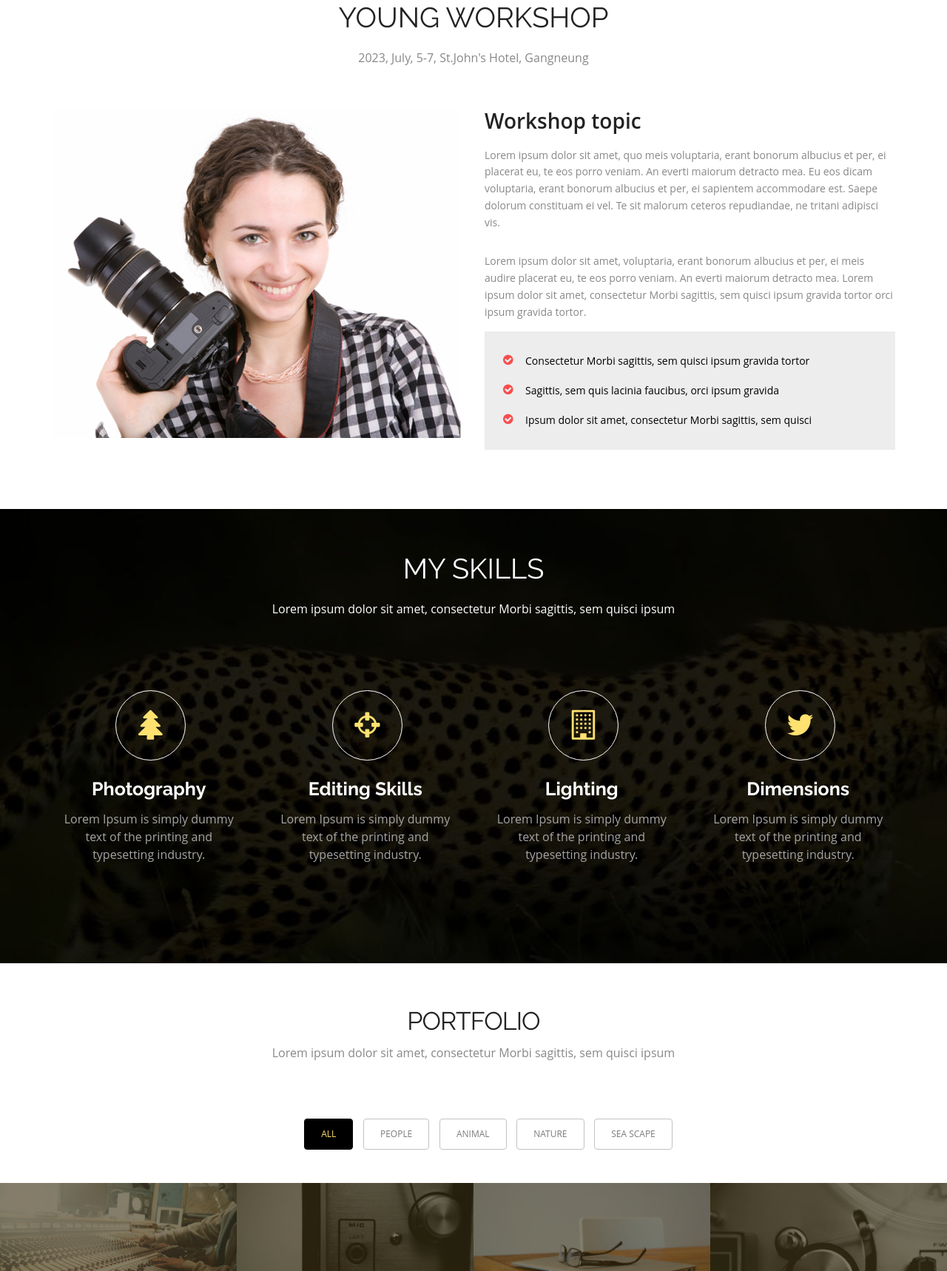
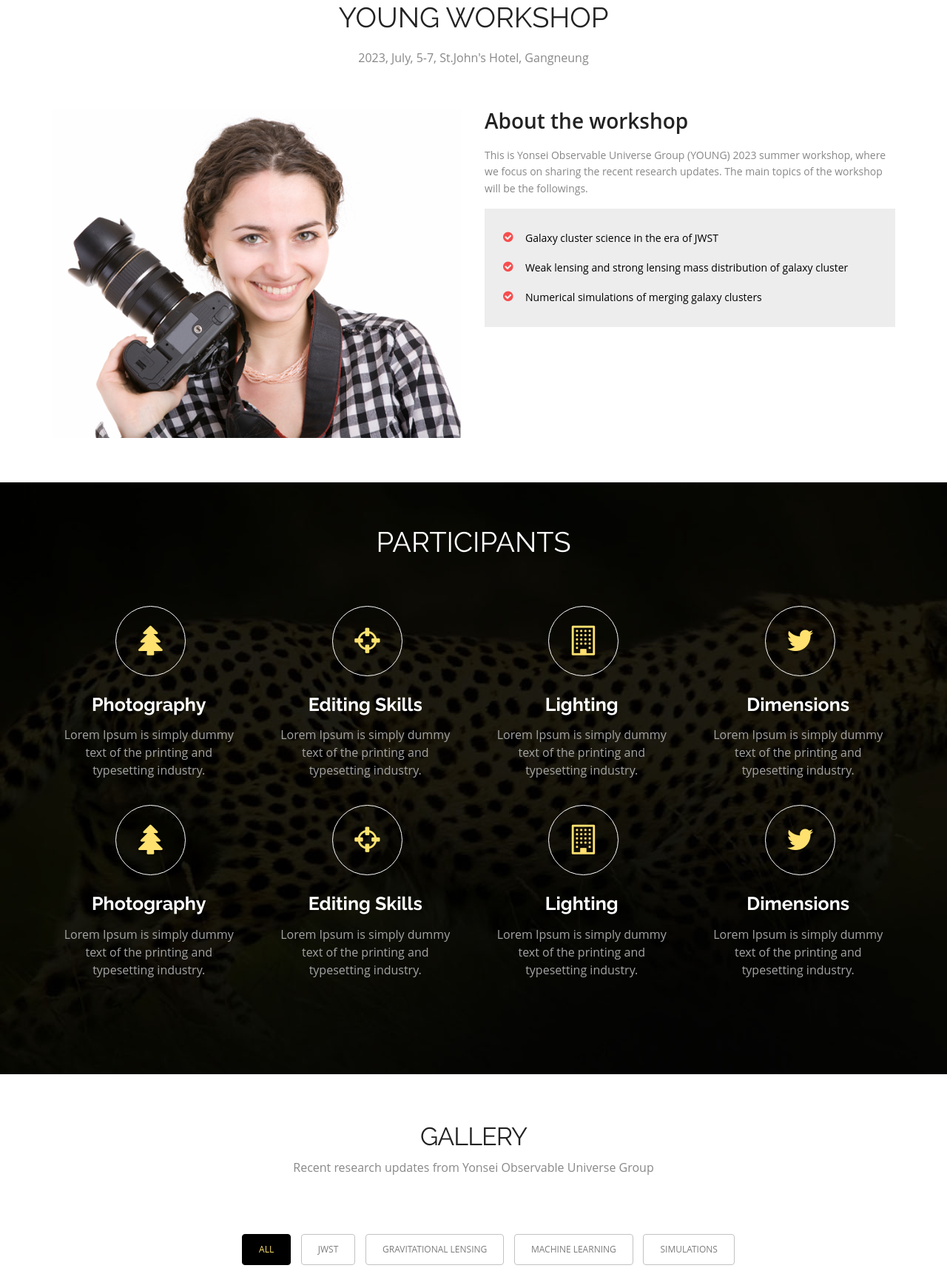
Before and after one commit to EunmoAhn/2023_Summer_YOUNG_workshop, a plain HTML site: page index.html in a window 1280 px wide. Shown: the part 670-2388 px from the top of the page at 74% size. Drawn offline with Linux system fonts and the light colour scheme.

Commit message:
Update index.html

```diff
--- a/index.html
+++ b/index.html
@@ -81,16 +81,13 @@
  <div class="row">
       <div class="col-md-6"> <img class="img-responsive" src="img/about1.png" align=""> </div>
       <div class="col-md-6">
-        <h3>Workshop topic</h3>
-        <p>Lorem ipsum dolor sit amet, quo meis voluptaria, erant bonorum albucius et per, ei placerat eu, te eos porro veniam. An everti maiorum detracto mea. Eu eos dicam voluptaria, erant bonorum albucius et per, ei sapientem accommodare est. Saepe dolorum constituam ei vel. Te sit malorum ceteros repudiandae, ne tritani adipisci vis.</p>
-
-        <p>Lorem ipsum dolor sit amet, voluptaria, erant bonorum albucius et per, ei meis audire placerat eu, te eos porro veniam. An everti maiorum detracto mea. Lorem ipsum dolor sit amet, consectetur Morbi sagittis, sem quisci ipsum gravida tortor orci ipsum gravida tortor.
-									</p>
+        <h3>About the workshop</h3>
+        <p> This is Yonsei Observable Universe Group (YOUNG) 2023 summer workshop, where we focus on sharing the recent research updates. The main topics of the workshop will be the followings. </p>
 
 									<ul class="about-us-list">
-										<li class="points">Consectetur Morbi sagittis, sem quisci ipsum gravida tortor</li>
-                                        <li class="points">Sagittis, sem quis lacinia faucibus, orci ipsum gravida </li>
-										<li class="points">Ipsum dolor sit amet, consectetur Morbi sagittis, sem quisci</li>
+										<li class="points"> Galaxy cluster science in the era of JWST </li>
+                                        					<li class="points"> Weak lensing and strong lensing mass distribution of galaxy cluster </li>
+										<li class="points"> Numerical simulations of merging galaxy clusters</li>
 									</ul><!-- /.about-us-list -->
 
       </div>
@@ -105,10 +102,42 @@
 <!--Service-->
 <section  id="service">
   <div class="container">
-    <h2>My Skills</h2>
-	<h6>Lorem ipsum dolor sit amet, consectetur Morbi sagittis, sem quisci ipsum</h6>
+    <h2>Participants</h2>
     <div class="service_wrapper">
       <div class="row">
+        <div class="col-md-3">
+		<div class="service_icon delay-03s animated wow  zoomIn"> <span><i class="fa fa-tree"></i></span> </div>
+          <div class="service_block">
+
+            <h3 class="animated fadeInUp wow">Photography</h3>
+            <p class="animated fadeInDown wow">Lorem Ipsum is simply dummy text of the printing and typesetting industry. </p>
+          </div>
+        </div>
+        <div class="col-md-3">
+		<div class="service_icon icon2  delay-03s animated wow zoomIn"> <span><i class="fa fa-crosshairs"></i></span> </div>
+		<div class="service_block">
+            <h3 class="animated fadeInUp wow">Editing Skills</h3>
+            <p class="animated fadeInDown wow">Lorem Ipsum is simply dummy text of the printing and typesetting industry.  </p>
+          </div>
+        </div>
+        <div class="col-md-3">
+		<div class="service_icon icon3  delay-03s animated wow zoomIn"> <span><i class="fa fa-building-o "></i></span> </div>
+          <div class="service_block">
+
+            <h3 class="animated fadeInUp wow">Lighting</h3>
+            <p class="animated fadeInDown wow">Lorem Ipsum is simply dummy text of the printing and typesetting industry.  </p>
+          </div>
+        </div>
+		  <div class="col-md-3">
+		<div class="service_icon icon3  delay-03s animated wow zoomIn"> <span><i class="fa fa-twitter"></i></span> </div>
+          <div class="service_block">
+
+            <h3 class="animated fadeInUp wow">Dimensions</h3>
+            <p class="animated fadeInDown wow">Lorem Ipsum is simply dummy text of the printing and typesetting industry.  </p>
+          </div>
+        </div>
+      </div>
+	<div class="row">
         <div class="col-md-3">
 		<div class="service_icon delay-03s animated wow  zoomIn"> <span><i class="fa fa-tree"></i></span> </div>
           <div class="service_block">
@@ -155,8 +184,8 @@
 
     <!-- Title -->
     <div class="section-title">
-      <h2>Portfolio</h2>
-	<h6>Lorem ipsum dolor sit amet, consectetur Morbi sagittis, sem quisci ipsum</h6>
+      <h2>Gallery</h2>
+	<h6> Recent research updates from Yonsei Observable Universe Group </h6>
 
     </div>
     <!--/Title -->
@@ -175,16 +204,16 @@
           <h5>All</h5>
           </a></li>
         <li><a class="" href="#" data-filter=".nature">
-          <h5>People</h5>
+          <h5>JWST</h5>
           </a></li>
         <li><a class="" href="#" data-filter=".wildlife">
-          <h5>Animal</h5>
+          <h5>Gravitational lensing</h5>
           </a></li>
         <li><a class="" href="#" data-filter=".citylife">
-          <h5>Nature</h5>
+          <h5>Machine learning</h5>
           </a></li>
         <li><a class="" href="#" data-filter=".animals">
-          <h5>Sea Scape</h5>
+          <h5>Simulations</h5>
           </a></li>
       </ul>
     </div>
@@ -327,34 +356,32 @@
 <div class="container">
     <section id="news" class="white-bg padding-top-bottom">
 	 <div class="section-title">
-      <h2>Awards</h2>
-	<h6>Lorem ipsum dolor sit amet, consectetur Morbi sagittis, sem quisci ipsum</h6>
+      <h2>Program</h2>
+	<h6> 2023 summer workshop program </h6>
 
     </div>
     	<div class="container">
 			<div class="timeline">
 				<div class="date-title">
-					<span>2015</span>
+					<span>07.05</span>
 				</div>
 				<div class="row">
 					<div class="col-sm-6 news-item">
 						<div class="news-content">
 							<div class="date">
-								<p>Oct</p>
+								<p>9:00-10:30</p>
 							</div>
-							<h2 class="news-title">Best Photographer</h2>
-							<span>Animal Care Group</span>
-							<p>October 2013 – November 2013 (2 months)Menlo Park, CA, United States of America or one who avoids a pain that produces no resultant pleasure…</p>
+							<h2 class="news-title">Zach Scofiled</h2>
+							<p> WebPSF of JWST blahblah</p>
 							<a class="read-more" href="#">Read More</a>
 						</div>
 					</div>
-
 					<div class="col-sm-6 news-item right">
 						<div class="news-content">
 							<div class="date">
-								<p>Aug</p>
+								<p>10:30-12:00</p>
 							</div>
-							<h2 class="news-title">1st Winner</h2>
+							<h2 class="news-title">Boseong Cho</h2>
 							<span>National Awareness</span>
 							<p>October 2013 – November 2013 (2 months)Menlo Park, CA, United States of America or one who avoids a pain that produces no resultant pleasure…</p>
 							<a class="read-more" href="#">Read More</a>
```
